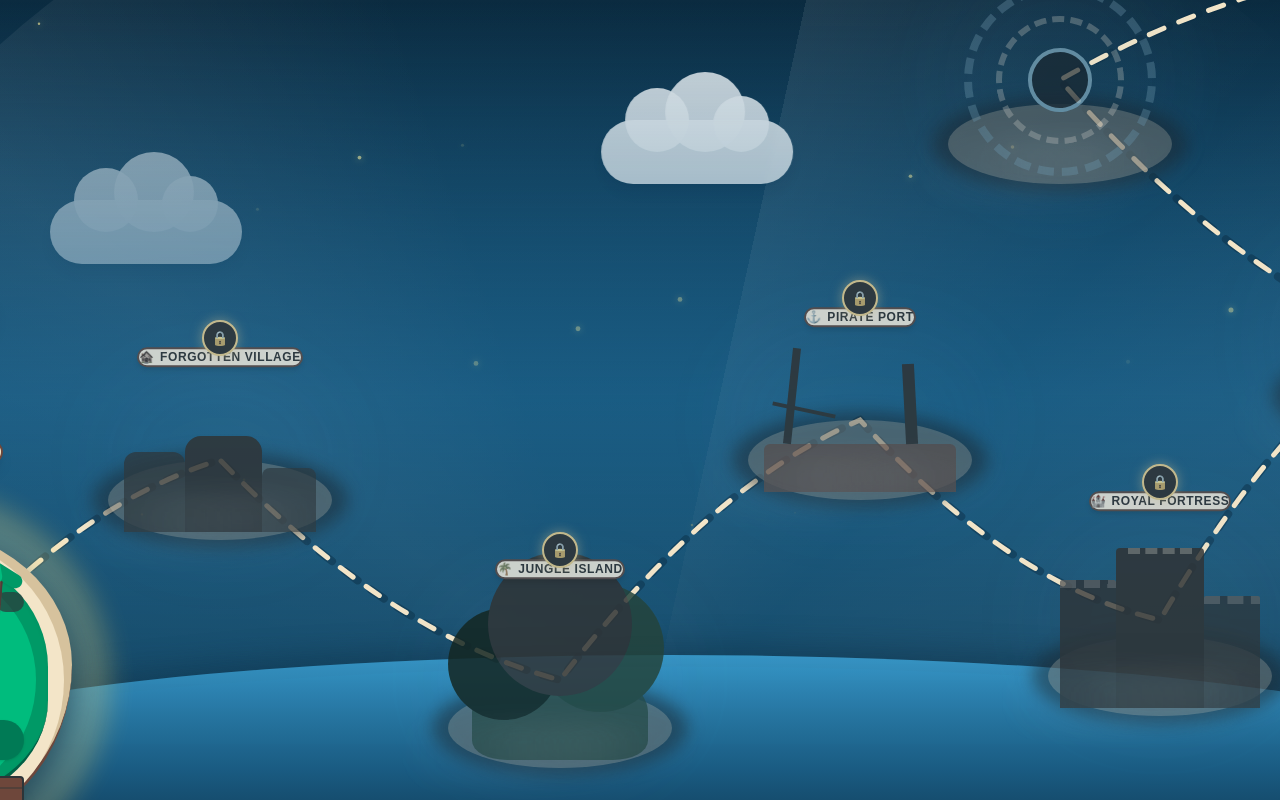
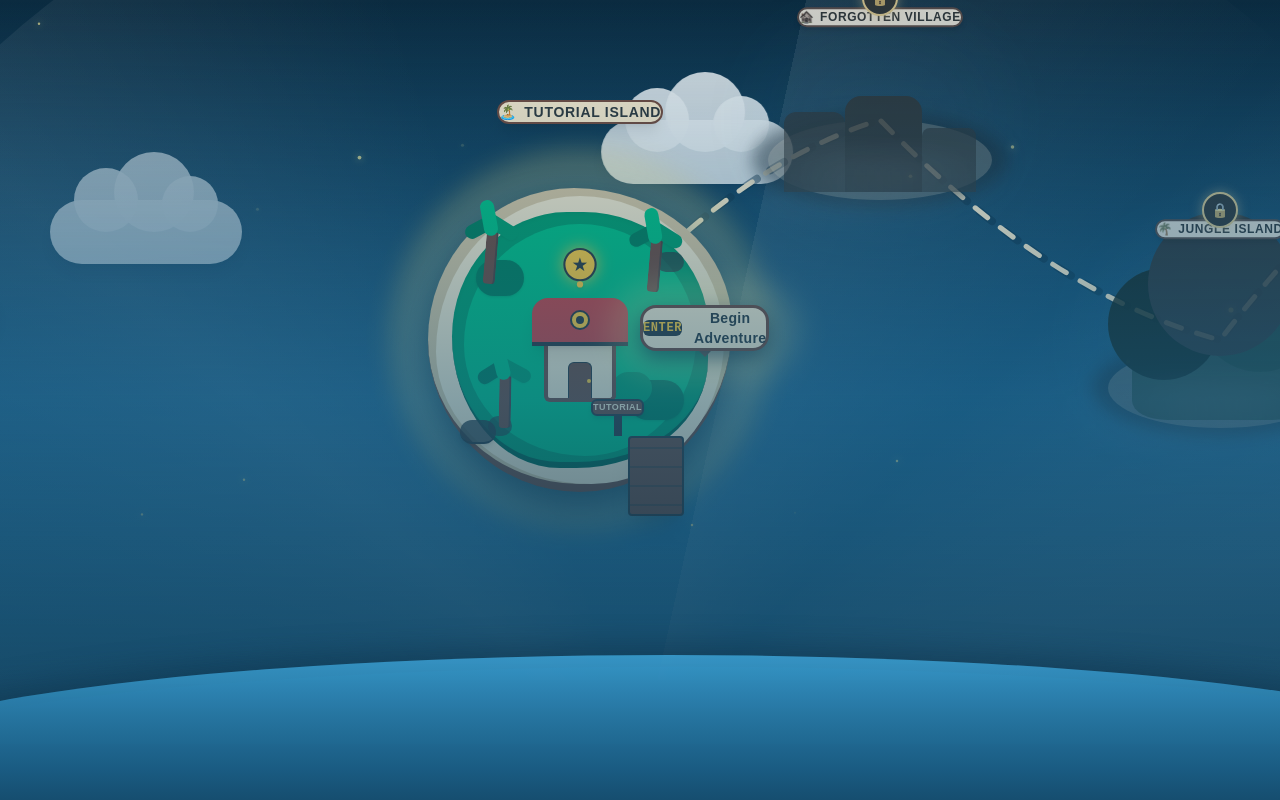
Before and after one commit to Mohitgoyal08/SQL-Quest, a React app in the folder frontend/: page / in a window 1280 px wide. Built offline with nearby package versions, Linux system fonts and the light colour scheme; the HTML template or start-up script is replaced by a standard one.

Commit message:
Implemented Tutorial Island Docking System

```diff
--- /dev/null
+++ b/frontend/src/components/game/world/DockingPrompt.jsx
@@ -0,0 +1,45 @@
+import React from 'react';
+import { motion, AnimatePresence } from 'framer-motion';
+
+export default function DockingPrompt({ isVisible, islandName = 'Tutorial Island', onConfirm }) {
+  return (
+    <AnimatePresence>
+      {isVisible && (
+        <motion.div
+          initial={{ opacity: 0, y: 15, scale: 0.9 }}
+          animate={{ opacity: 1, y: 0, scale: 1 }}
+          exit={{ opacity: 0, y: 10, scale: 0.9 }}
+          transition={{ type: 'spring', stiffness: 350, damping: 24 }}
+          className="absolute z-50 flex flex-col items-center pointer-events-auto select-none"
+        >
+          {/* Subtle Golden Dock Glow Aura */}
+          <motion.div
+            className="absolute -inset-4 rounded-full bg-gold-shimmer/30 blur-md pointer-events-none"
+            animate={{ scale: [1, 1.2, 1], opacity: [0.4, 0.8, 0.4] }}
+            transition={{ duration: 2, repeat: Infinity, ease: 'easeInOut' }}
+          />
+
+          {/* Chunky Parchment Prompt Badge */}
+          <motion.button
+            type="button"
+            onClick={onConfirm}
+            whileHover={{ scale: 1.05 }}
+            whileTap={{ scale: 0.96 }}
+            className="relative px-5 py-2.5 bg-parchment border-3 border-pirate-leather rounded-2xl shadow-[0_8px_20px_rgba(11,43,64,0.6)] flex items-center gap-3 cursor-pointer"
+          >
+            {/* Animated Key Indicator */}
+            <span className="px-2 py-0.5 bg-pirate-charcoal text-gold font-mono font-extrabold text-xs rounded-md shadow-inner uppercase tracking-wider">
+              ENTER
+            </span>
+            <span className="font-display font-extrabold text-sm text-pirate-charcoal tracking-wide">
+              Begin Adventure
+            </span>
+          </motion.button>
+
+          {/* Anchor Pointer Triangle */}
+          <div className="w-0 h-0 border-l-6 border-r-6 border-t-6 border-transparent border-t-pirate-leather -mt-0.5" />
+        </motion.div>
+      )}
+    </AnimatePresence>
+  );
+}
--- a/frontend/src/components/game/world/PlayerShip.jsx
+++ b/frontend/src/components/game/world/PlayerShip.jsx
@@ -1,26 +1,37 @@
 import React from 'react';
 import { motion } from 'framer-motion';
-import { ANIMATION_DURATIONS } from '../../../config/constants';
 
-export default function PlayerShip() {
+export default function PlayerShip({ position, duration = 3.5 }) {
   return (
+    /* Outer Motion Div: Purely visual coordinate easing */
     <motion.div
-      className="relative z-30 w-24 h-24 flex items-center justify-center pointer-events-none select-none"
+      className="absolute z-30 -translate-x-1/2 -translate-y-1/2 pointer-events-none select-none"
+      initial={false}
+      animate={{ x: position.x, y: position.y }}
+      transition={{
+        duration: duration,
+        ease: [0.4, 0.0, 0.2, 1], // Smooth acceleration & deceleration
+      }}
+    >
+      {/* Inner Motion Div: Continuous Idle Ocean Bobbing & Slight Hull Roll */}
+      <motion.div
+        className="relative w-24 h-24 flex items-center justify-center"
         animate={{ y: [-4, 6, -4], rotate: [-2.5, 2, -2.5] }}
-      transition={{ duration: ANIMATION_DURATIONS.SHIP_BOB, repeat: Infinity, ease: 'easeInOut' }}
+        transition={{ duration: 3.5, repeat: Infinity, ease: 'easeInOut' }}
       >
+        {/* Water Ripple Wake Beneath Hull */}
         <motion.div
           className="absolute -bottom-2 w-16 h-3 bg-white/20 rounded-full blur-[1px]"
           animate={{ scale: [0.9, 1.15, 0.9], opacity: [0.3, 0.6, 0.3] }}
-        transition={{ duration: ANIMATION_DURATIONS.SHIP_BOB, repeat: Infinity, ease: 'easeInOut' }}
+          transition={{ duration: 3.5, repeat: Infinity, ease: 'easeInOut' }}
         />
 
+        {/* Pure CSS Pirate Ship Vector */}
         <div className="relative w-16 h-14 flex flex-col items-center">
-        {/* Pirate Flag with Neutral Placeholder instead of explicit Star */}
           <motion.div
             className="absolute -top-1 left-7 w-5 h-3 bg-pirate-crimson rounded-r-xs shadow-xs z-20 flex items-center justify-center"
             animate={{ scaleX: [1, 0.85, 1] }}
-          transition={{ duration: ANIMATION_DURATIONS.FLAG_FLAP, repeat: Infinity, ease: 'easeInOut' }}
+            transition={{ duration: 1.2, repeat: Infinity, ease: 'easeInOut' }}
           >
             <div className="w-1.5 h-1.5 rounded-full bg-white/40" />
           </motion.div>
@@ -40,5 +51,6 @@ export default function PlayerShip() {
           </div>
         </div>
       </motion.div>
+    </motion.div>
   );
 }
--- a/frontend/src/components/game/world/WorldCamera.jsx
+++ b/frontend/src/components/game/world/WorldCamera.jsx
@@ -1,10 +1,24 @@
 import React from 'react';
+import { motion } from 'framer-motion';
 
-export default function WorldCamera({ children }) {
+export default function WorldCamera({ target = { x: 480, y: 980 }, duration = 4, children }) {
+  // Translate world canvas in reverse to center the target coordinate on viewport
   return (
-    // Scaffolding container awaiting panning mechanics in future sprints
-    <div className="absolute inset-0 z-20 flex items-center justify-center pointer-events-none">
-      {children}
+    <div className="absolute inset-0 overflow-hidden pointer-events-none">
+      <motion.div
+        className="absolute w-[2400px] h-[1400px] pointer-events-auto"
+        initial={false}
+        animate={{
+          x: `calc(50vw - ${target.x}px)`,
+          y: `calc(50vh - ${target.y}px)`,
+        }}
+        transition={{
+          duration: duration,
+          ease: [0.4, 0.0, 0.2, 1],
+        }}
+      >
+        {children}
+      </motion.div>
     </div>
   );
 }
--- a/frontend/src/components/game/world/WorldViewport.jsx
+++ b/frontend/src/components/game/world/WorldViewport.jsx
@@ -1,28 +1,93 @@
-import React from 'react';
+import React, { useState, useEffect, useCallback, useRef } from 'react';
 import WorldBackground from './WorldBackground';
 import Ocean from './Ocean';
 import WorldCamera from './WorldCamera';
 import WorldMap from './WorldMap';
 import PlayerShip from './PlayerShip';
+import DockingPrompt from './DockingPrompt';
+
+// Docking Route Coordinates for Tutorial Island
+const START_POS = { x: 260, y: 1180 };
+const DOCK_POS = { x: 540, y: 1040 };
+const VOYAGE_DURATION = 3.5; // in seconds
 
 export default function WorldViewport() {
-  const handleIslandClick = (islandId) => {
-    console.log('Island Selected:', islandId);
+  const [shipPos, setShipPos] = useState(START_POS);
+  const [showPrompt, setShowPrompt] = useState(false);
+  const voyageTimeoutRef = useRef(null);
+
+  /**
+   * Dedicated Docking Completion Handler
+   * Triggered explicitly when our deterministic voyage timer resolves.
+   */
+  const handleDockReached = useCallback(() => {
+    // Wait 400ms for camera damping and ship idle physics to naturally settle
+    setTimeout(() => {
+      setShowPrompt(true);
+    }, 400);
+  }, []);
+
+  /**
+   * Reusable Docking Trigger
+   * Explicitly manages voyage duration and triggers gameplay events deterministically.
+   */
+  const startDocking = useCallback((targetCoords, durationSec = VOYAGE_DURATION) => {
+    if (voyageTimeoutRef.current) {
+      clearTimeout(voyageTimeoutRef.current);
+    }
+
+    setShowPrompt(false);
+    setShipPos(targetCoords);
+
+    // Schedule exact gameplay completion event independent of rendering/animation callbacks
+    voyageTimeoutRef.current = setTimeout(() => {
+      handleDockReached();
+    }, durationSec * 1000);
+  }, [handleDockReached]);
+
+  // Auto-trigger initial docking sequence after viewport mount
+  useEffect(() => {
+    const initialVoyageTimer = setTimeout(() => {
+      startDocking(DOCK_POS);
+    }, 800);
+
+    return () => {
+      clearTimeout(initialVoyageTimer);
+      if (voyageTimeoutRef.current) {
+        clearTimeout(voyageTimeoutRef.current);
+      }
+    };
+  }, [startDocking]);
+
+  const handleConfirmDock = () => {
+    console.log('Beginning Adventure at Tutorial Island!');
   };
 
   return (
     <main className="relative w-screen h-screen overflow-hidden bg-ocean-deep select-none">
       <WorldBackground />
       <Ocean />
-      <WorldCamera>
-        <div className="relative">
-          {/* Mount Full 2800x1600 World Map */}
-          <WorldMap onSelectIsland={handleIslandClick} />
 
-          {/* Temporary Static Anchor for Player Ship beside Tutorial Island Dock (x: 280, y: 1150) */}
-          <div className="absolute z-30" style={{ left: '360px', top: '1220px' }}>
-            <PlayerShip />
-          </div>
+      {/* Camera smoothly tracks the active ship coordinates */}
+      <WorldCamera target={shipPos} duration={VOYAGE_DURATION}>
+        <WorldMap />
+
+        {/* Player Ship Entity (z-30) */}
+        <PlayerShip
+          position={shipPos}
+          duration={VOYAGE_DURATION}
+        />
+
+        {/* Docking Prompt Wrapper (Elevated to z-50 to overcome transform stacking context trapping) */}
+        <div
+          className="absolute z-[100] -translate-x-1/2 -translate-y-full"
+          style={{ left: `${DOCK_POS.x}px`, top: `${DOCK_POS.y - 95}px` }}
+        >
+          <DockingPrompt
+            isVisible={showPrompt}
+            islandName="Tutorial Island"
+            onConfirm={handleConfirmDock}
+          />
         </div>
       </WorldCamera>
     </main>
```
Lines whose indentation alone changed are shown as unchanged.
